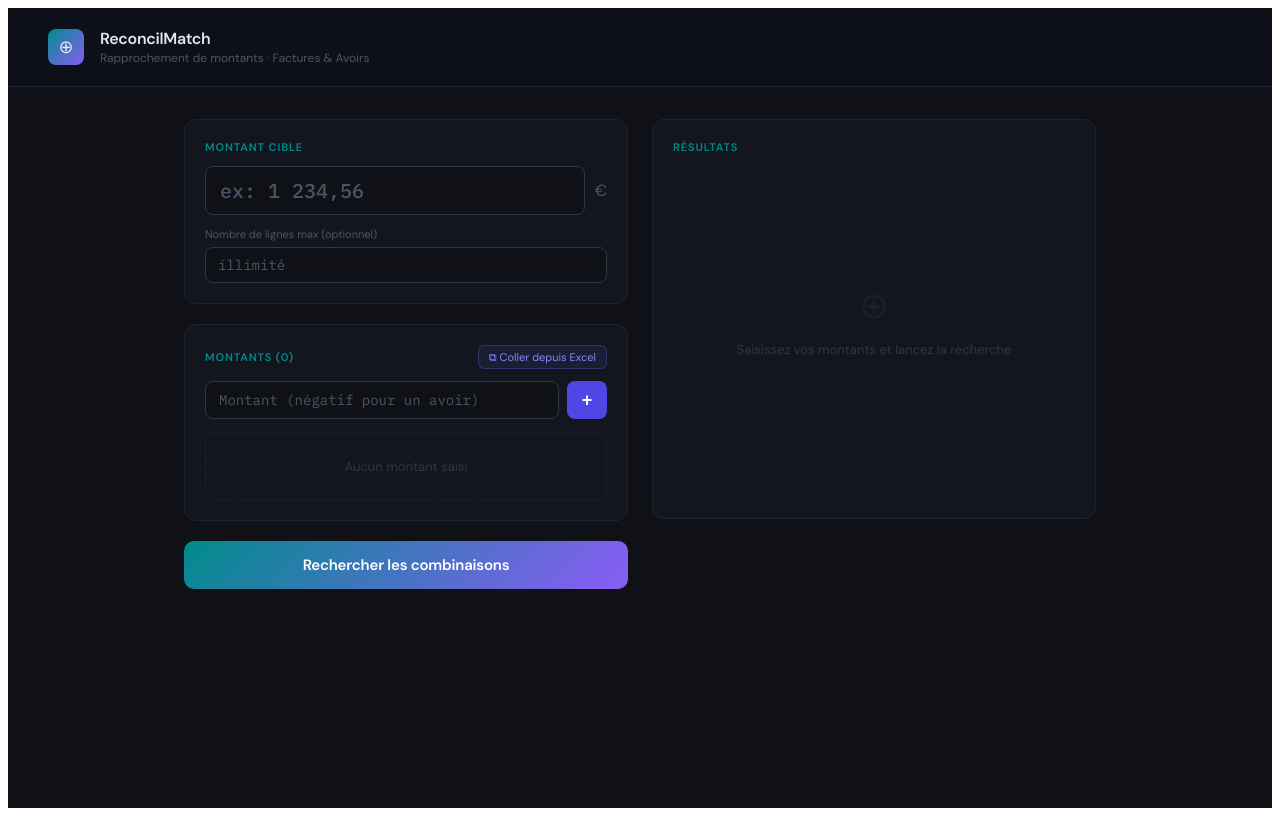
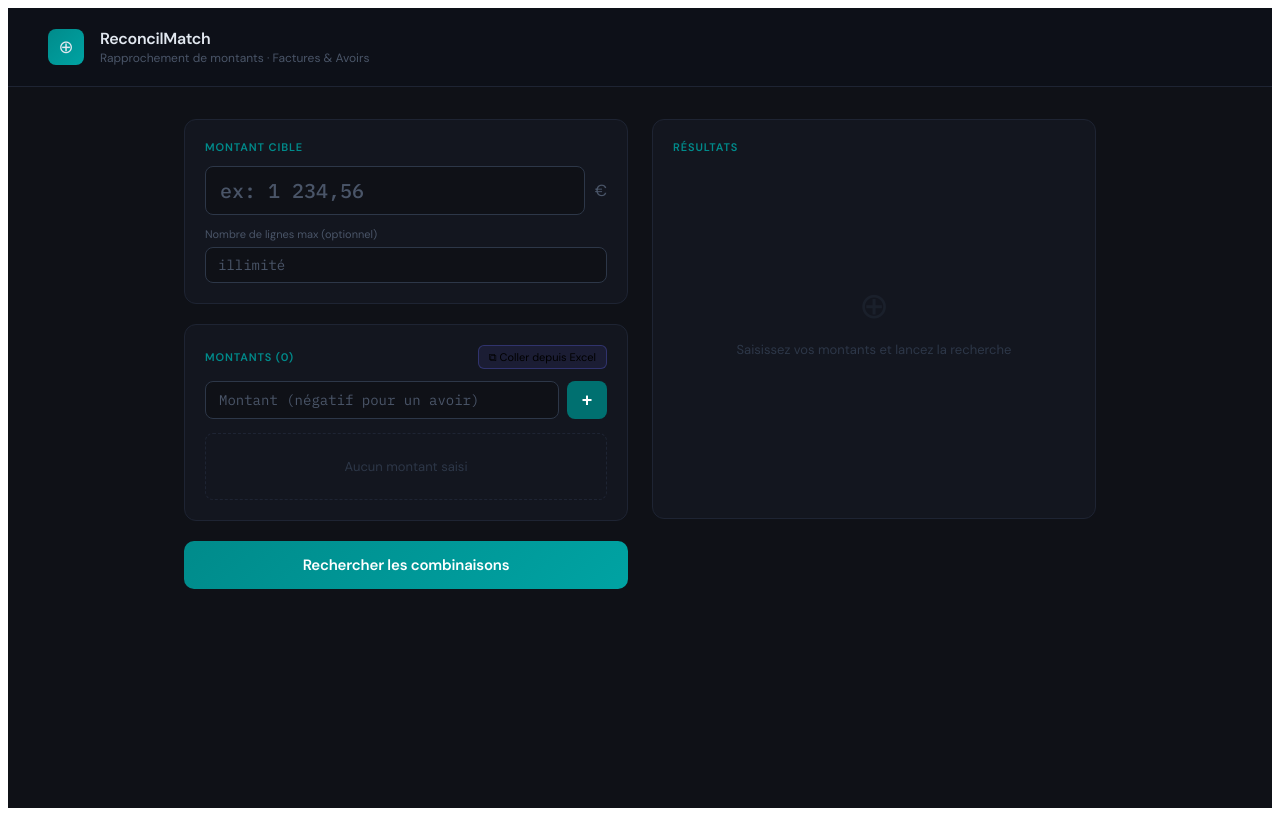
Before and after one commit to polo11200/reconcilmatch, a React (Vite) app: page / in a window 1280 px wide. Built offline with nearby package versions, Linux system fonts and the light colour scheme.

Commit message:
Update App.tsx

```diff
--- a/src/App.tsx
+++ b/src/App.tsx
@@ -187,14 +187,14 @@ export default function App() {
         .combo-row:hover { background: rgba(99,102,241,0.06) !important; }
         .combo-row.active { background: rgba(99,102,241,0.12) !important; border-color: rgba(99,102,241,0.4) !important; }
         .add-btn:hover { background: #008B8B !important; }
-        .search-btn:hover { background: #4f46e5 !important; }
+        .search-btn:hover { background: #007070 !important; }
         .paste-btn:hover { opacity: 0.85; }
         input:focus, textarea:focus { outline: none; border-color: #008B8B !important; }
       `}</style>
 
       {/* Header */}
       <div style={{ borderBottom: "1px solid #1e2433", padding: "20px 40px", display: "flex", alignItems: "center", gap: "16px", background: "#0d1018" }}>
-        <div style={{ width: "36px", height: "36px", background: "linear-gradient(135deg, #008B8B, #8b5cf6)", borderRadius: "8px", display: "flex", alignItems: "center", justifyContent: "center", fontSize: "18px" }}>⊕</div>
+        <div style={{ width: "36px", height: "36px", background: "linear-gradient(135deg, #008B8B, #00A3A3)", borderRadius: "8px", display: "flex", alignItems: "center", justifyContent: "center", fontSize: "18px" }}>⊕</div>
         <div>
           <div style={{ fontWeight: 600, fontSize: "16px", letterSpacing: "-0.3px" }}>ReconcilMatch</div>
           <div style={{ fontSize: "12px", color: "#4a5568", marginTop: "1px" }}>Rapprochement de montants · Factures & Avoirs</div>
@@ -236,7 +236,7 @@ export default function App() {
               <div style={{ fontSize: "11px", letterSpacing: "0.08em", color: "#008B8B", fontWeight: 600, textTransform: "uppercase" }}>Montants ({amounts.length})</div>
               <div style={{ display: "flex", gap: "8px" }}>
                 <button onClick={() => { setPasteMode(!pasteMode); setError(""); }} className="paste-btn"
-                  style={{ background: "rgba(99,102,241,0.1)", border: "1px solid rgba(99,102,241,0.3)", borderRadius: "6px", color: "#818cf8", fontSize: "11px", padding: "4px 10px", cursor: "pointer", fontFamily: "'DM Sans', sans-serif" }}>
+                  style={{ background: "rgba(99,102,241,0.1)", border: "1px solid rgba(99,102,241,0.3)", borderRadius: "6px", color: "#00BFB", fontSize: "11px", padding: "4px 10px", cursor: "pointer", fontFamily: "'DM Sans', sans-serif" }}>
                   {pasteMode ? "✕ Annuler" : "⧉ Coller depuis Excel"}
                 </button>
                 {amounts.length > 0 && (
@@ -274,7 +274,7 @@ export default function App() {
                     style={{ flex: 1, background: "#0f1117", border: "1px solid #2d3748", borderRadius: "8px", padding: "9px 13px", color: "#e2e8f0", fontSize: "14px", fontFamily: "'IBM Plex Mono', monospace" }}
                   />
                   <button onClick={handleAddBtn} className="add-btn"
-                    style={{ background: "#4f46e5", border: "none", borderRadius: "8px", color: "white", fontWeight: 600, fontSize: "18px", width: "40px", cursor: "pointer", transition: "background 0.15s" }}>
+                    style={{ background: "#007070", border: "none", borderRadius: "8px", color: "white", fontWeight: 600, fontSize: "18px", width: "40px", cursor: "pointer", transition: "background 0.15s" }}>
                     +
                   </button>
                 </div>
@@ -320,7 +320,7 @@ export default function App() {
           )}
 
           <button onClick={handleSearch} disabled={running} className="search-btn"
-            style={{ background: running ? "#2d3748" : "linear-gradient(135deg, #008B8B, #8b5cf6)", border: "none", borderRadius: "10px", color: running ? "#64748b" : "white", fontFamily: "'DM Sans', sans-serif", fontWeight: 600, fontSize: "15px", padding: "14px", cursor: running ? "not-allowed" : "pointer", transition: "all 0.2s", letterSpacing: "-0.2px" }}>
+            style={{ background: running ? "#2d3748" : "linear-gradient(135deg, #008B8B, #00A3A3)", border: "none", borderRadius: "10px", color: running ? "#64748b" : "white", fontFamily: "'DM Sans', sans-serif", fontWeight: 600, fontSize: "15px", padding: "14px", cursor: running ? "not-allowed" : "pointer", transition: "all 0.2s", letterSpacing: "-0.2px" }}>
             {running ? "⟳ Recherche en cours…" : "Rechercher les combinaisons"}
           </button>
         </div>
```
